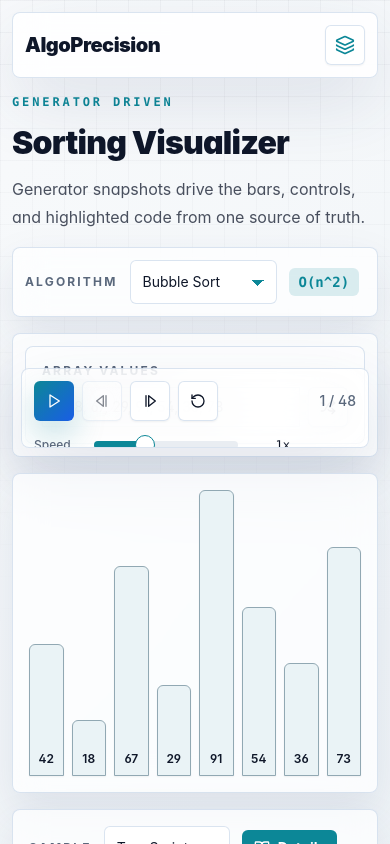
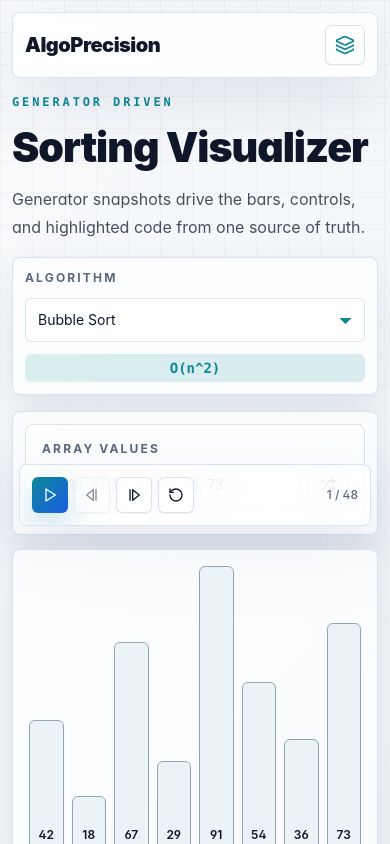
Before and after one commit to KrishnaDs007/dsa-vidualiser, a Next.js app: page /sorting in a window 390 px wide. Shown: the top 844 px of the page. Built offline with nearby package versions, Linux system fonts and the light colour scheme.

Commit message:
Fix mobile visualizer overlap

```diff
--- a/app/custom-visualizer/page.tsx
+++ b/app/custom-visualizer/page.tsx
@@ -196,9 +196,9 @@ function CustomVisualizerForm() {
               </Link>
             </Button>
           )}
-          <Button onClick={persistAnalysis}>
+          {/* <Button onClick={persistAnalysis}>
             {editId ? 'Update' : 'Save'} <Save className="h-4 w-4" />
-          </Button>
+          </Button> */}
         </div>
       </div>
 
@@ -221,7 +221,7 @@ function CustomVisualizerForm() {
               Visualizer Name
             </label>
             <input
-              className="mt-3 w-full border-b-2 border-[hsl(var(--surface-container-highest))] bg-transparent px-0 py-3 text-base outline-none focus:border-primary"
+              className="mt-3 w-full border-b-2 border-[hsl(var(--surface-container-highest))] bg-transparent px-3 py-3 text-base outline-none focus:border-primary rounded-md transition"
               onChange={(event) => setTitle(event.target.value)}
               value={title}
             />
@@ -302,7 +302,7 @@ function CustomVisualizerForm() {
                       Math.min(current + 1, traceSteps.length - 1)
                     )
                   }
-                  size="sm"
+                  size="default"
                   variant="secondary"
                 >
                   Run Step <StepForward className="h-4 w-4" />
--- a/app/globals.css
+++ b/app/globals.css
@@ -259,6 +259,18 @@ input:not([type='range']):not([type='file']):not([type='checkbox']):not([type='r
   min-width: 0;
 }
 
+.responsive-page > header > .glass-panel {
+  min-width: 0;
+}
+
+.responsive-page > header > .glass-panel select {
+  min-width: min(16rem, 100%);
+}
+
+.responsive-page > header > .glass-panel span {
+  white-space: nowrap;
+}
+
 .glass-panel.dot-grid {
   min-width: 0;
   overflow-x: auto;
@@ -299,7 +311,7 @@ input:not([type='range']):not([type='file']):not([type='checkbox']):not([type='r
 
 @media (max-width: 1023px) {
   body {
-    padding-bottom: 5.5rem;
+    padding-bottom: calc(6.75rem + env(safe-area-inset-bottom));
   }
 
   body::before {
@@ -321,13 +333,31 @@ input:not([type='range']):not([type='file']):not([type='checkbox']):not([type='r
     gap: 1rem;
   }
 
+  .responsive-page > header {
+    gap: 1rem !important;
+  }
+
+  .responsive-page > header > .glass-panel {
+    width: 100%;
+    align-items: stretch;
+  }
+
+  .responsive-page > header > .glass-panel label {
+    width: 100%;
+  }
+
+  .responsive-page > header > .glass-panel select {
+    flex: 1 1 12rem;
+    width: 100%;
+  }
+
   .playback-panel {
     position: fixed;
-    left: 0.5rem;
-    right: 0.5rem;
-    bottom: 0.5rem;
+    left: max(0.5rem, env(safe-area-inset-left));
+    right: max(0.5rem, env(safe-area-inset-right));
+    bottom: max(0.5rem, env(safe-area-inset-bottom));
     z-index: 60;
-    max-height: 5rem;
+    max-height: 5.5rem;
     overflow: hidden;
     padding: 0.75rem !important;
     box-shadow: var(--shadow-soft);
@@ -335,20 +365,84 @@ input:not([type='range']):not([type='file']):not([type='checkbox']):not([type='r
   }
 
   .playback-panel > div:first-child {
-    justify-content: center;
+    display: grid;
+    grid-template-columns: repeat(4, 2.5rem) minmax(4.75rem, 1fr);
+    justify-content: stretch;
+    align-items: center;
+    gap: 0.5rem;
+  }
+
+  .playback-panel > div:first-child > button {
+    width: 2.5rem;
+    min-width: 2.5rem;
+  }
+
+  .playback-panel > div:first-child > span {
+    margin-left: 0 !important;
+    justify-self: end;
+    white-space: nowrap;
   }
 
   .playback-panel input[type='range'],
+  .playback-panel > :not(:first-child),
   .playback-panel label,
   .playback-panel select,
   .playback-panel [data-mobile-hide='true'] {
     display: none;
+  }
+
+  .visualizer-controls {
+    padding-bottom: 0.75rem !important;
+  }
+
+  .visualizer-code {
+    max-height: none !important;
   }
 }
 
 @media (max-width: 767px) {
   .responsive-page {
     gap: 1rem;
+  }
+
+  .responsive-heading {
+    font-size: clamp(1.9rem, 1.35rem + 5vw, 2.8rem);
+    line-height: 1.05;
+  }
+
+  .responsive-page > header > .glass-panel {
+    padding: 0.75rem !important;
+  }
+
+  .responsive-page > header > .glass-panel span {
+    display: inline-flex;
+    width: 100%;
+    justify-content: center;
+    text-align: center;
+  }
+
+  .visualizer-grid {
+    gap: 0.875rem;
+  }
+
+  .playback-panel {
+    left: max(0.375rem, env(safe-area-inset-left));
+    right: max(0.375rem, env(safe-area-inset-right));
+  }
+
+  .playback-panel > div:first-child {
+    grid-template-columns: repeat(4, 2.25rem) minmax(4.25rem, 1fr);
+    gap: 0.375rem;
+  }
+
+  .playback-panel > div:first-child > button {
+    width: 2.25rem;
+    min-width: 2.25rem;
+    height: 2.25rem;
+  }
+
+  .playback-panel > div:first-child > span {
+    font-size: 0.75rem;
   }
 }
 
--- a/components/code/CodePanel.tsx
+++ b/components/code/CodePanel.tsx
@@ -43,13 +43,13 @@ export function CodePanel({
   }, [codeLine, visibleCode])
 
   return (
-    <div className="visualizer-code glass-panel flex max-h-[520px] min-h-[300px] flex-col rounded-lg text-xs sm:max-h-[620px] sm:min-h-[360px] sm:text-sm 2xl:max-h-[720px]">
-      <div className="flex flex-wrap items-center gap-3 border-b border-[hsl(var(--glass-border))] p-4">
-        <label className="text-xs font-bold uppercase tracking-[0.18em] text-muted-foreground">
+    <div className="visualizer-code glass-panel flex max-h-[520px] min-h-[300px] flex-col overflow-hidden rounded-lg text-xs sm:max-h-[620px] sm:min-h-[360px] sm:text-sm 2xl:max-h-[720px]">
+      <div className="grid gap-3 border-b border-[hsl(var(--glass-border))] p-3 sm:flex sm:flex-wrap sm:items-center sm:p-4">
+        <label className="text-xs font-bold uppercase tracking-[0.18em] text-muted-foreground sm:w-auto">
           Sample
         </label>
         <select
-          className="h-9 rounded-md px-3 text-sm outline-none transition focus:ring-2 focus:ring-primary/20"
+          className="h-9 w-full min-w-0 rounded-md px-3 text-sm outline-none transition focus:ring-2 focus:ring-primary/20 sm:w-auto sm:min-w-44"
           onChange={(event) =>
             setLanguage(event.target.value as keyof HighlightedCodeSamples)
           }
@@ -63,7 +63,7 @@ export function CodePanel({
         </select>
         {docsHref && (
           <Link
-            className="ml-auto inline-flex h-9 items-center gap-2 rounded-md bg-[hsl(var(--primary))] px-3 text-sm font-bold text-primary-foreground max-sm:ml-0"
+            className="inline-flex h-9 w-full items-center justify-center gap-2 rounded-md bg-[hsl(var(--primary))] px-3 text-sm font-bold text-primary-foreground sm:ml-auto sm:w-auto"
             href={docsHref}
           >
             <BookOpen className="h-4 w-4" />
--- a/components/custom-code/CustomCodeEditor.tsx
+++ b/components/custom-code/CustomCodeEditor.tsx
@@ -35,30 +35,36 @@ export function CustomCodeEditor({
 
   return (
     <section className="glass-panel overflow-hidden rounded-lg">
-      <div className="flex flex-wrap items-center justify-between gap-3 border-b border-[hsl(var(--glass-border))] px-4 py-3">
-        <div className="flex items-center gap-3">
+      <div className="grid gap-3 border-b border-[hsl(var(--glass-border))] px-3 py-3 sm:px-4 lg:flex lg:flex-wrap lg:items-center lg:justify-between">
+        <div className="flex min-w-0 items-center gap-3">
           <span className="grid h-10 w-10 place-items-center rounded-md bg-[hsl(var(--primary)/0.12)] text-primary">
             <TerminalSquare aria-hidden="true" className="h-5 w-5" />
           </span>
-          <div>
+          <div className="min-w-0">
             <p className="text-sm font-black">Custom Code Editor</p>
-            <p className="text-xs text-muted-foreground">
+            <p className="truncate text-xs text-muted-foreground">
               {getLanguageLabel(language)}
             </p>
           </div>
         </div>
-        <div className="flex items-center gap-2 rounded-md bg-[hsl(var(--glass))] px-3 py-2 text-xs font-semibold text-muted-foreground">
-          <Columns3 aria-hidden="true" className="h-4 w-4" />
-          {lineCount} lines
+        <div className="flex flex-wrap items-center gap-2 lg:ml-auto">
+          <div className="flex items-center gap-2 rounded-md bg-[hsl(var(--glass))] px-3 py-2 text-xs font-semibold text-muted-foreground">
+            <Columns3 aria-hidden="true" className="h-4 w-4" />
+            {lineCount} lines
+          </div>
+          {complexitySummary}
         </div>
-        {complexitySummary}
-        {headerActions}
+        {headerActions && (
+          <div className="flex min-w-0 flex-wrap items-center gap-2 lg:justify-end">
+            {headerActions}
+          </div>
+        )}
       </div>
 
-      <div className="grid min-h-[420px] grid-cols-[2.75rem_minmax(0,1fr)] sm:min-h-[560px] sm:grid-cols-[3.5rem_minmax(0,1fr)]">
+      <div className="grid min-h-[360px] grid-cols-[2.5rem_minmax(0,1fr)] sm:min-h-[560px] sm:grid-cols-[3.5rem_minmax(0,1fr)]">
         <div
           aria-hidden="true"
-          className="select-none border-r border-[hsl(var(--glass-border))] bg-[hsl(var(--foreground)/0.035)] px-3 py-5 text-right font-mono text-xs leading-7 text-muted-foreground"
+          className="select-none border-r border-[hsl(var(--glass-border))] bg-[hsl(var(--foreground)/0.035)] px-2 py-4 text-right font-mono text-xs leading-7 text-muted-foreground sm:px-3 sm:py-5"
         >
           {lineNumbers.map((line) => (
             <div
@@ -75,7 +81,7 @@ export function CustomCodeEditor({
         </div>
         <textarea
           aria-label="Custom code"
-          className="min-h-[420px] w-full resize-y border-0 bg-transparent p-4 font-mono text-sm leading-7 outline-none sm:min-h-[560px] sm:p-5"
+          className="min-h-[360px] w-full resize-y border-0 bg-transparent p-3 font-mono text-sm leading-7 outline-none sm:min-h-[560px] sm:p-5"
           onChange={(event) => onChange(event.target.value)}
           placeholder="Write or paste code to analyze time and space complexity."
           ref={textareaRef}
```
